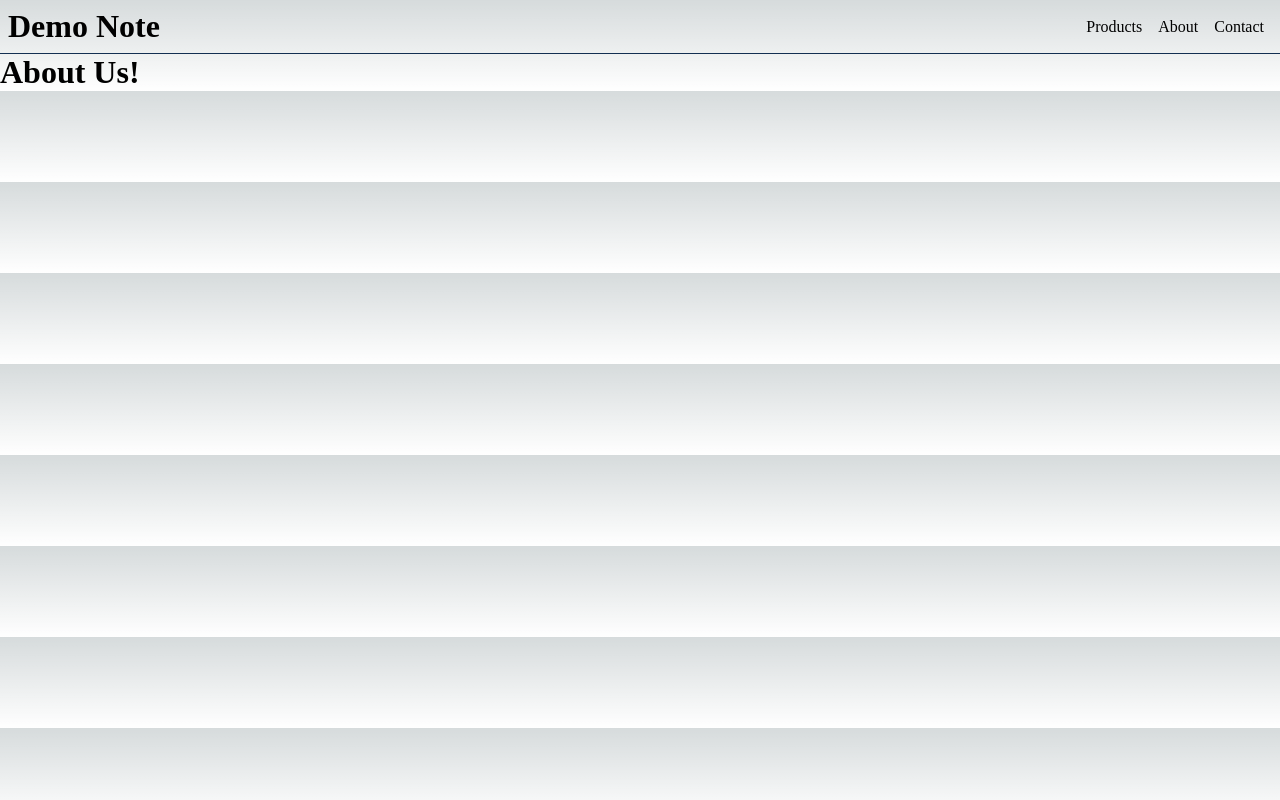
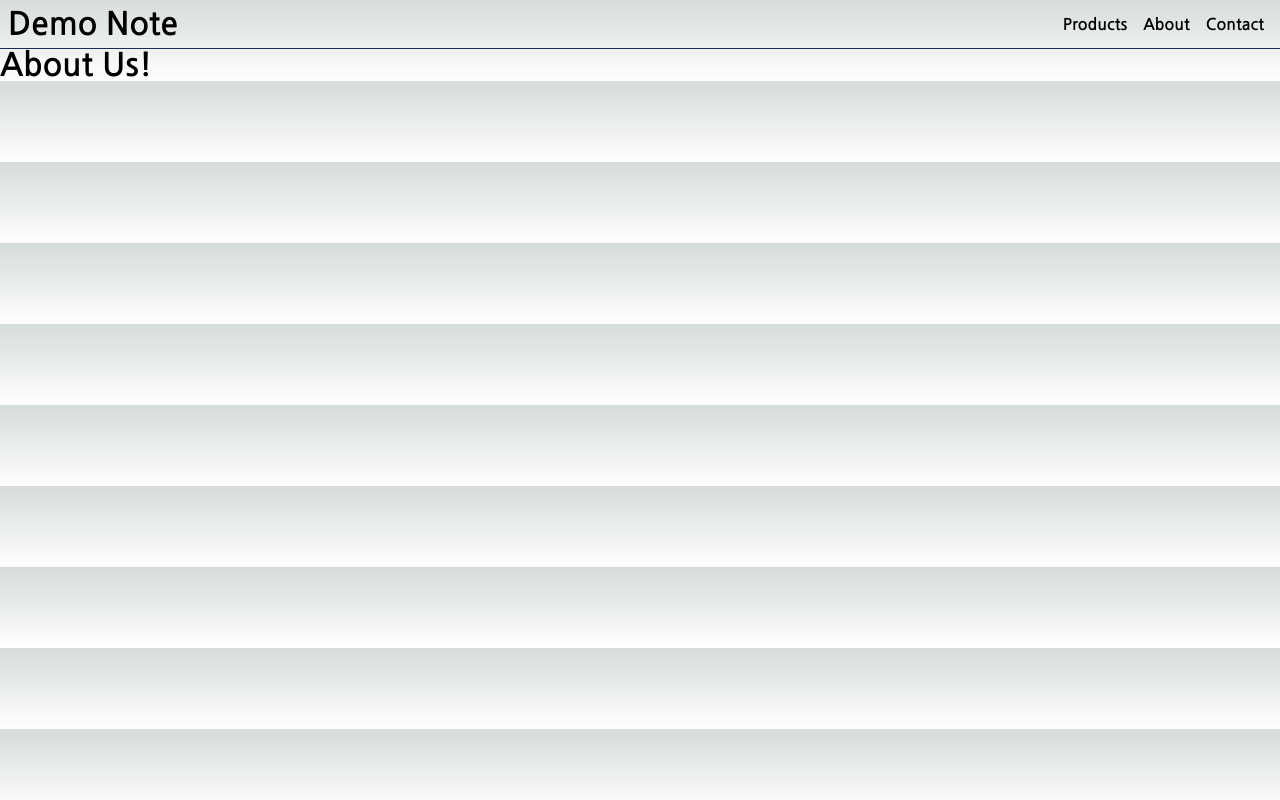
Before and after one commit to Rigels94/nextjs-tutorial-app, a Next.js app: page /about in a window 1280 px wide. Built offline with nearby package versions, Linux system fonts and the light colour scheme.

Commit message:
fix: 6.8 font module

```diff
--- a/src/app/layout.tsx
+++ b/src/app/layout.tsx
@@ -1,15 +1,18 @@
-import { Metadata } from 'next';
-import Link from 'next/link';
-import './globals.css';
-import styles from './layout.module.css';
+import { Metadata } from "next";
+import Link from "next/link";
+import "./globals.css";
+import styles from "./layout.module.css";
+import { Inter, Nanum_Gothic } from "next/font/google";
 
 export const metadata: Metadata = {
-  title: '멋진 제품 사이트',
-  description: '멋진 제품을 판매하는 곳입니다.',
+  title: "멋진 제품 사이트",
+  description: "멋진 제품을 판매하는 곳입니다.",
   icons: {
-    icon: '/favicon.ico',
+    icon: "/favicon.ico",
   },
 };
+
+const gothic = Nanum_Gothic({ subsets: ["latin"], weight: "700" });
 
 export default function RootLayout({
   children,
@@ -17,7 +20,7 @@ export default function RootLayout({
   children: React.ReactNode;
 }) {
   return (
-    <html lang='en'>
+    <html lang="en" className={gothic.className}>
       {/*
         <head /> will contain the components returned by the nearest parent
         head.tsx. Find out more at https://beta.nextjs.org/docs/api-reference/file-conventions/head
@@ -27,9 +30,9 @@ export default function RootLayout({
         <header className={styles.header}>
           <h1>Demo Note</h1>
           <nav className={styles.nav}>
-            <Link href='/products'>Products</Link>
-            <Link href='/about'>About</Link>
-            <Link href='/contact'>Contact</Link>
+            <Link href="/products">Products</Link>
+            <Link href="/about">About</Link>
+            <Link href="/contact">Contact</Link>
           </nav>
         </header>
         {children}
--- a/src/app/page.tsx
+++ b/src/app/page.tsx
@@ -1,8 +1,6 @@
 import Image from "next/image";
-import styles from "./page.module.css";
 import os from "os"; // 노드 APIs
 import Counter from "@/components/Counter";
-import shopImage from "../../public/images/main.jpg";
 
 export default function Home() {
   console.log("안녕! - 서버");
```
